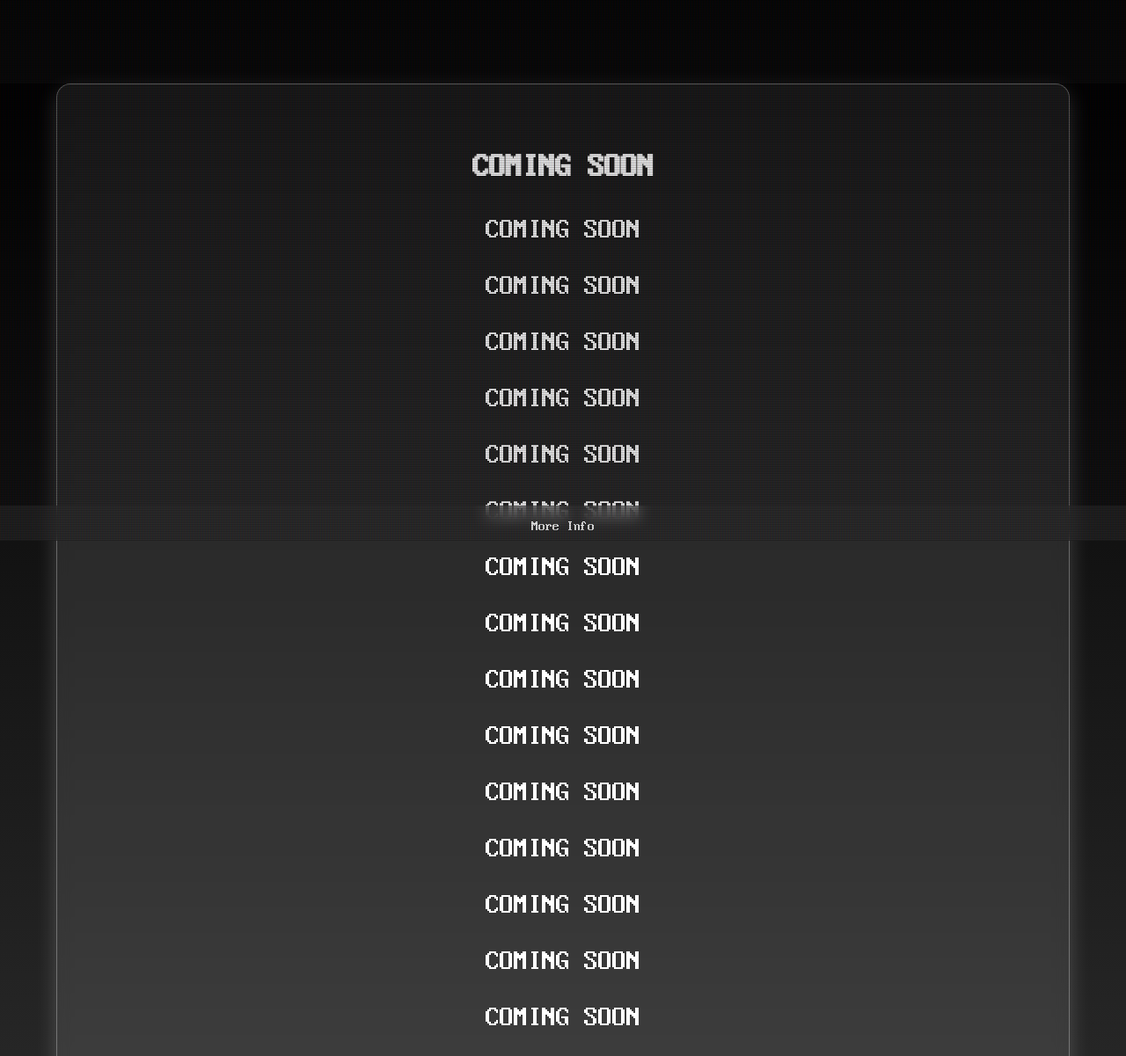
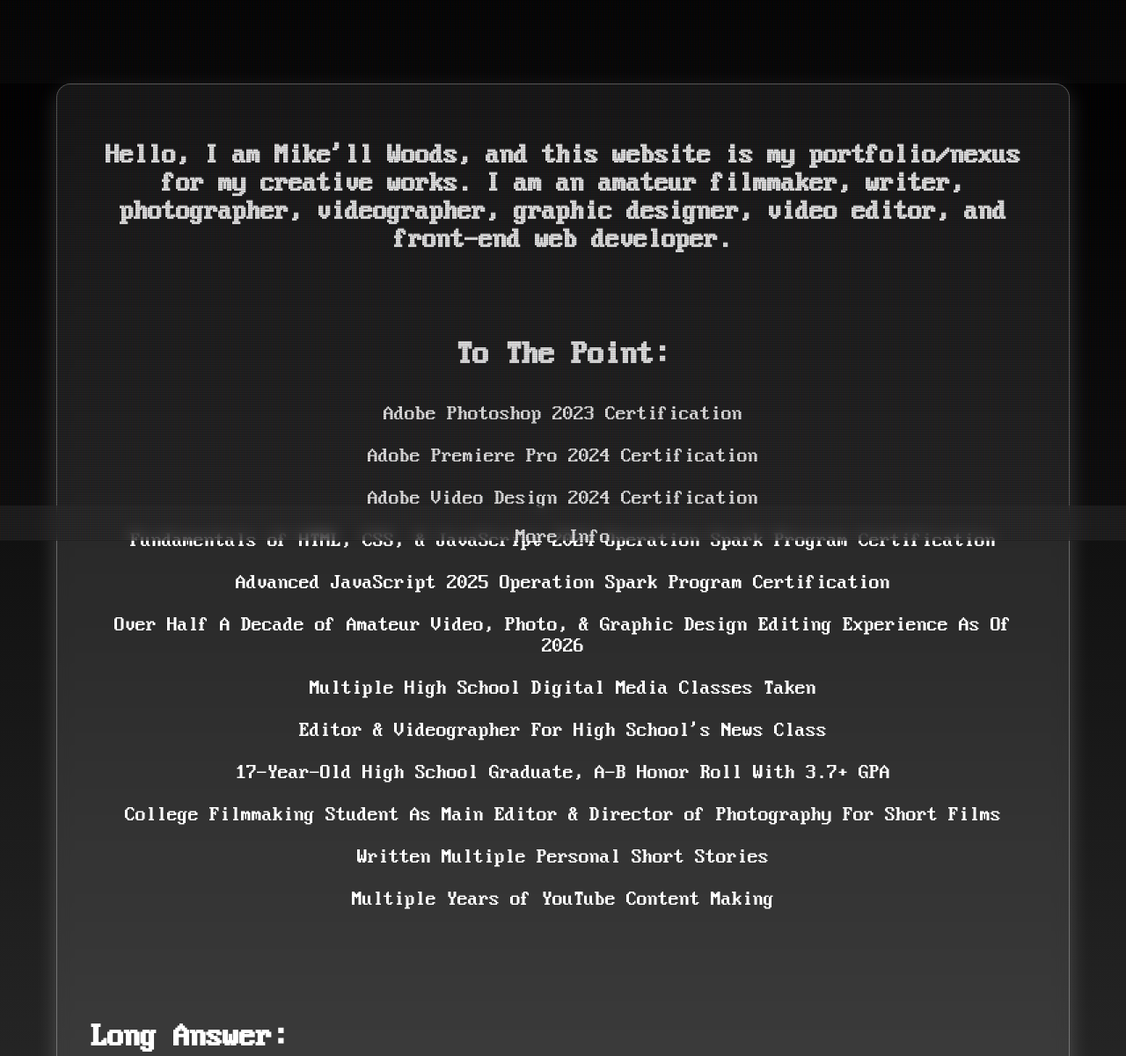
Before and after one commit to MikellWoods/MikellWoods.github.io, a plain HTML site: page index.html in a window 1280 px wide. Shown: the part 185-1386 px from the top of the page at 88% size. Drawn offline with Linux system fonts and the light colour scheme.

Commit message:
Filled Out Index Page & Added New Graphic Design Photos

```diff
--- a/index.html
+++ b/index.html
@@ -70,7 +70,7 @@
 
 
 
-<div class="menu-item"><a href="#">Index</a></div>
+<div class="menu-item"><a href="index.html">Index</a></div>
 
 <div class="menu-separator"><a href="#">__________________</a></div>
 
@@ -134,34 +134,101 @@
 
 
 <div class="main-body main-body-text" id="glass-area">
-<h3 id="countdown"></h3>
 
-<p>COMING SOON</p>
-<p>COMING SOON</p>
-<p>COMING SOON</p>
-<p>COMING SOON</p>
-<p>COMING SOON</p>
-<p>COMING SOON</p>
-<p>COMING SOON</p>
-<p>COMING SOON</p>
-<p>COMING SOON</p>
-<p>COMING SOON</p>
-<p>COMING SOON</p>
-<p>COMING SOON</p>
-<p>COMING SOON</p>
-<p>COMING SOON</p>
-<p>COMING SOON</p>
-<p>COMING SOON</p>
-<p>COMING SOON</p>
-<p>COMING SOON</p>
-<p>COMING SOON</p>
-<p>COMING SOON</p>
-<p>COMING SOON</p>
-<p>COMING SOON</p>
-<p>COMING SOON</p>
-<p>COMING SOON</p>
-<p>COMING SOON</p>
-<p>COMING SOON</p>
+
+
+<h2 style="text-align: center;">
+Hello, I am Mike'll Woods, and this website is my portfolio/nexus for my creative works. I am an amateur filmmaker, writer, photographer, videographer, graphic designer, video editor, and front-end web developer.
+</h2>
+
+
+<br>
+
+
+<h3 style="text-align: center;">
+To The Point:
+</h3>
+
+<p style="text-align: center;">
+Adobe Photoshop 2023 Certification
+</p>
+
+<p style="text-align: center;">
+Adobe Premiere Pro 2024 Certification
+</p>
+
+<p style="text-align: center;">
+Adobe Video Design 2024 Certification
+</p>
+
+<p style="text-align: center;">
+Fundamentals of HTML, CSS, & JavaScript 2024 Operation Spark Program Certification
+</p>
+
+<p style="text-align: center;">
+Advanced JavaScript 2025 Operation Spark Program Certification
+</p>
+
+<p style="text-align: center;">
+Over Half A Decade of Amateur Video, Photo, & Graphic Design Editing Experience As Of 2026
+</p>
+
+<p style="text-align: center;">
+Multiple High School Digital Media Classes Taken
+</p>
+
+<p style="text-align: center;">
+Editor & Videographer For High School's News Class
+</p>
+
+<p style="text-align: center;">
+17-Year-Old High School Graduate, A-B Honor Roll With 3.7+ GPA
+</p>
+
+<p style="text-align: center;">
+College Filmmaking Student As Main Editor & Director of Photography For Short Films
+</p>
+
+<p style="text-align: center;">
+Written Multiple Personal Short Stories
+</p>
+
+<p style="text-align: center;">
+Multiple Years of YouTube Content Making
+</p>
+
+
+<br>
+
+
+<br>
+
+
+<h3>
+Long Answer:
+</h3>
+
+<p>
+I have been freely editing videos & photos before I was a High School Freshman. Leading to having over 5-6 years of amateur editing experience in total as of 2026. Throughout my schooling, I took multiple Digital Media classes. For my Photography Class, I got my certification for Adobe Photoshop in 2023. In my Video Editing Class, I got my certification in Adobe Premiere Pro in 2024, and this led me to ultimately obtain my certification in Adobe Video Design in 2024. In 2025, I was making graphics & editing videos for my High School's News Class, which would be shown to students every morning, each week.
+</p>
+
+<p>
+I took my High School's coding class, which led to my certification in The Fundamentals of HTML, CSS, & JavaScript and Advanced JavaScript by the Operation Spark Program in 2023-2024. I've been making small projects for fun & grades, but now. This website is fully managed & coded by me, one of my biggest projects in a sense. In 2025, I graduated from high school at 17 years old with A-B Honor Roll and a 3.7+ GPA.
+</p>
+
+<p>
+I attended college for filmmaking from 2026 to 2028. Mainly being picked for the roles of the video editor & director of photography, while of course lending a helping hand in the pre-production, active production, and post-production processes. Most of my tasks were creating digital graphics such as logos/labels, assisting or being the main video editing lead using DaVinci Resolve, and operating the camera while helping with general set assignments
+</p>
+
+<p>
+In my creative free time, I write short works of fiction, practice my video and photo editing, test photography and videography techniques, make content for multiple YouTube channels, all with different styles, experiment with music to invoke certain feelings, and lastly network with online creators like editing, VFX, writing, and general filmmaking YouTubers.
+</p>
+
+<p>
+Thank you for visiting my site. I hope you enjoy my work & website style. (CRT Glassmorphic, a custom theme of classic retro & modern technology I thought of. Pretty cool, right?)
+</p>
+
+
 
 </div>
 
@@ -209,6 +276,14 @@ user-select: none;
 margin: 0;
 }
 
+p {
+font-size: 3vh;
+}
+
+h2 {
+font-size: 4vh;
+}
+
 .header-menu-bar-container {
 position: fixed;
 top: 0;
@@ -233,7 +308,7 @@ color: white;
 
 .main-body-text {
 font-size: 4vh;
-text-align: center;
+
 }
 
 #glass-area {
```
Also changed, not shown: graphic-design.html (+6 -0 lines), 3 other files.
